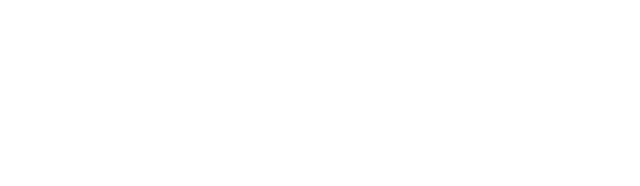
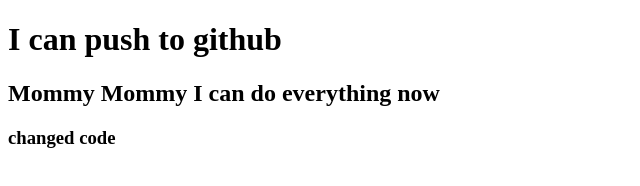
Before and after one commit to Sariajahan07/my-first-repo, a plain HTML site: page index.html in a window 1280 px wide. Shown: the whole page, without its empty margins (0-640 px from the left). Drawn offline with Linux system fonts and the light colour scheme.

Commit message:
added header

```diff
--- a/index.html
+++ b/index.html
@@ -7,6 +7,9 @@
     <title>My First Github Repo</title>
 </head>
 <body>
+    <h1> I can push to github</h1>
+    <h2>Mommy Mommy I can do everything now</h2>
+    <h3>changed code</h3>
 
 </body>
 </html>
```
Also changed, not shown: 1 other file.
